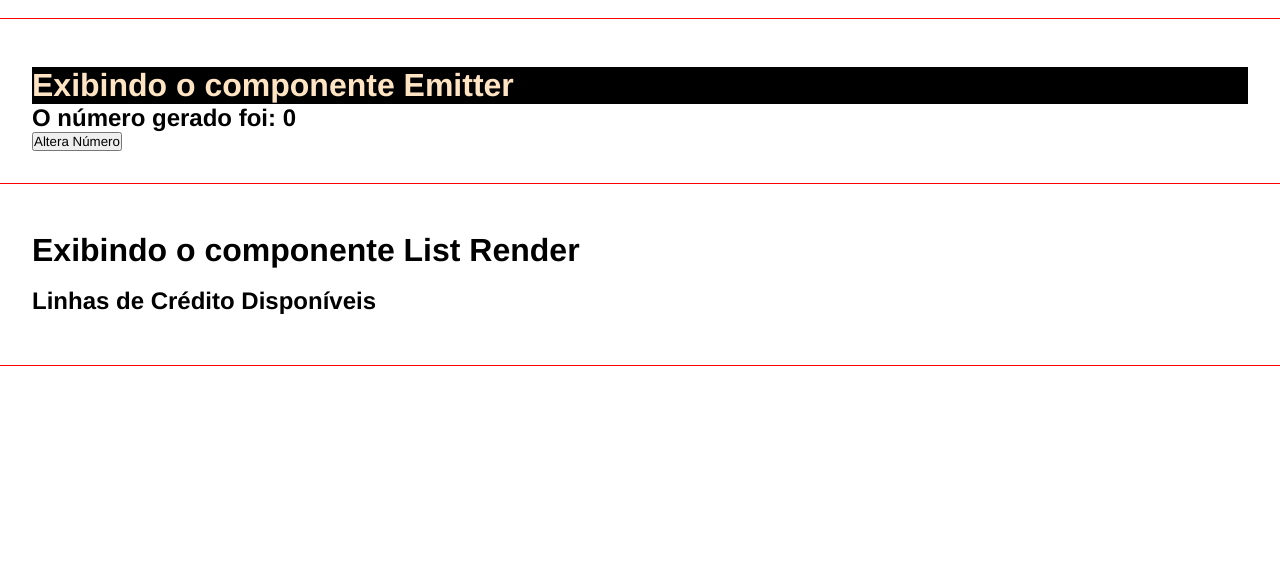
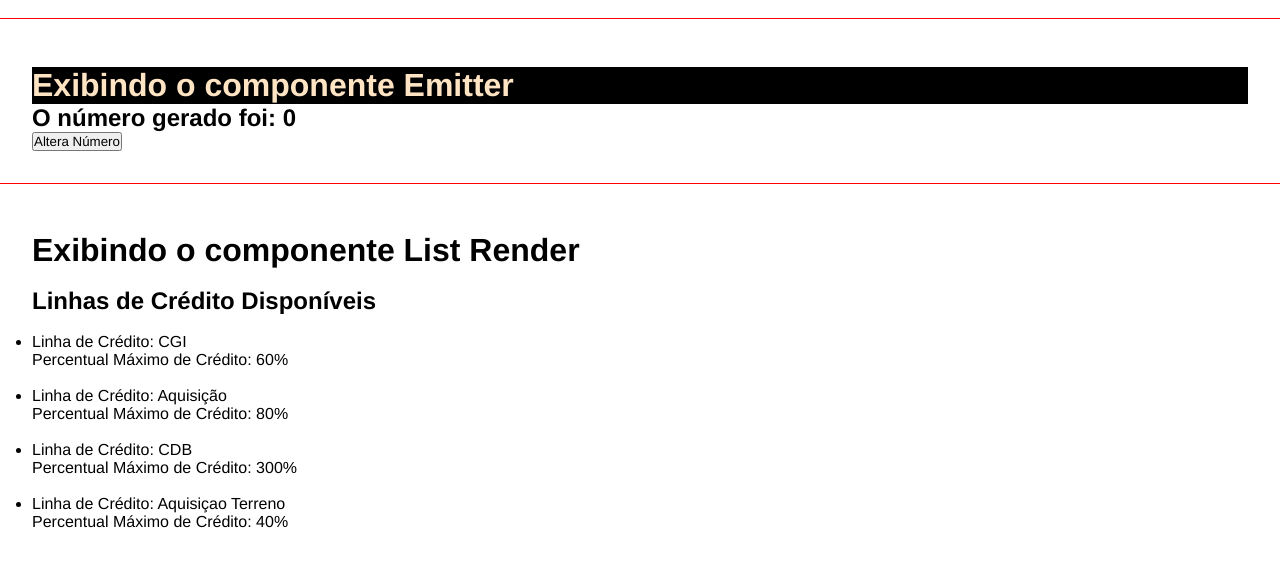
Before and after one commit to ernestopcaraujo/projectReviewAngular, an Angular app in the folder curso-angular/: page / in a window 1280 px wide. Shown: the part 1086-1652 px from the top of the page. Built offline with nearby package versions, Linux system fonts and the light colour scheme.

Commit message:
feat: Added property to be used on rendered list

```diff
--- a/curso-angular/src/app/components/list-render/list-render.component.ts
+++ b/curso-angular/src/app/components/list-render/list-render.component.ts
@@ -7,6 +7,13 @@ import { Component, OnInit } from '@angular/core';
 })
 export class ListRenderComponent implements OnInit {
 
+  creditLines = [
+    {operation:'CGI', ltv:'60'},
+    {operation:'Aquisição', ltv:'80'},
+    {operation:'CDB', ltv:'300'},
+    {operation: 'Aquisiçao Terreno', ltv:'40'}
+  ]
+
   constructor() { }
 
   ngOnInit(): void {
```
